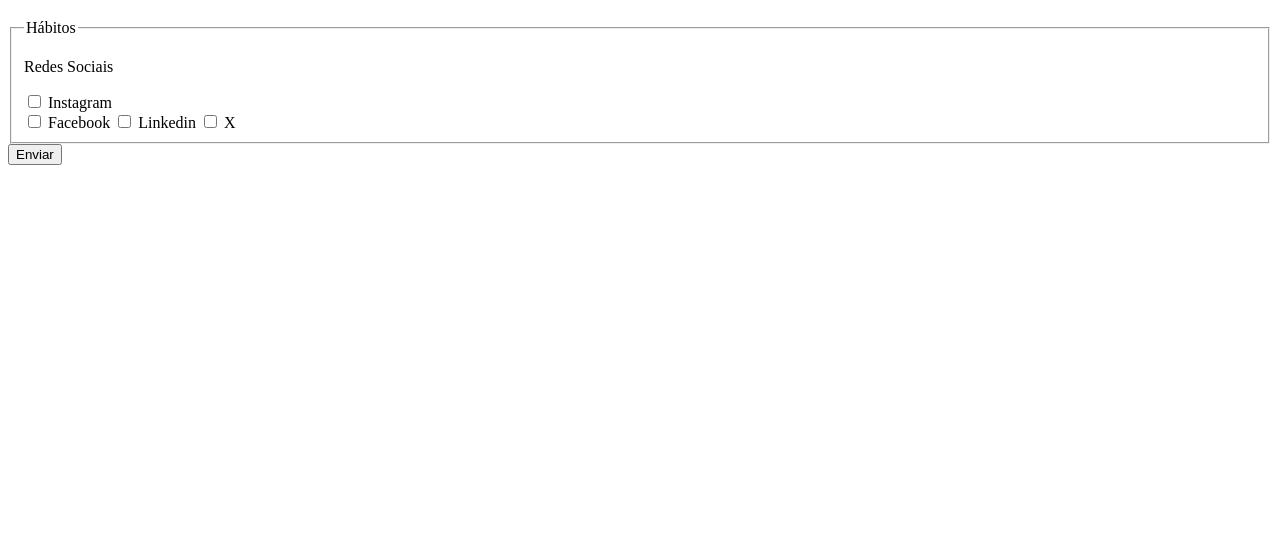
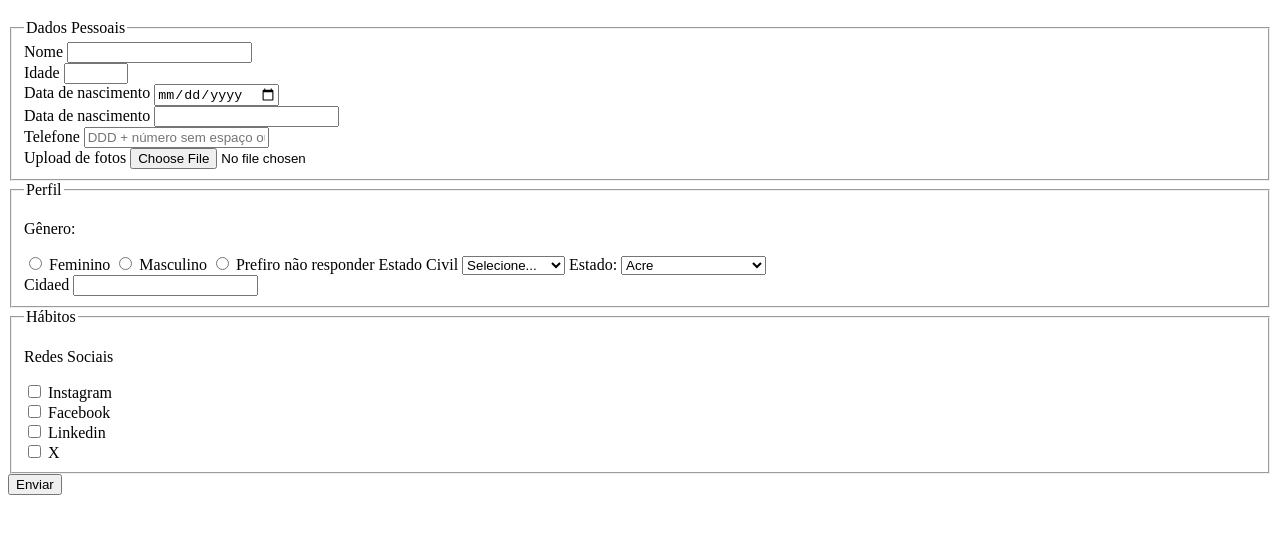
Before and after one commit to CostaFullStack/culturama, a plain HTML site: page index.html in a window 1280 px wide. Shown: the part 61-594 px from the top of the page. Drawn offline with Linux system fonts and the light colour scheme.

Commit message:
adicionando id aos inputs

```diff
--- a/index.html
+++ b/index.html
@@ -15,25 +15,25 @@
   <section>
     <form method="get">
 
-      <!-- <fieldset>
+      <fieldset>
         <legend>Dados Pessoais</legend>
         <label for="userName">Nome</label>
-        <input type="text" name="userName" required>
+        <input type="text" name="userName" id="userName" required>
         <br>
         <label for="userAge">Idade</label>
-        <input type="number" name="userAge" min="12" max="100">
+        <input type="number" name="userAge" id="userAge" min="12" max="100">
         <br>
         <label for="birthDate">Data de nascimento</label>
-        <input type="date" name="birthDate">
+        <input type="date" id="birthDate" name="birthDate">
         <br>
         <label for="userEmail">Data de nascimento</label>
-        <input type="email" name="userEmail" required>
+        <input type="email" name="userEmail" id="userEmail" required>
         <br>
         <label for="userPhoneNumber">Telefone</label>
-        <input type="tel" name="userPhoneNumber" pattern="[0-9]{11}" placeholder="DDD + número sem espaço ou hífen">
+        <input type="tel" name="userPhoneNumber" id="userPhoneNumber" pattern="[0-9]{11}" placeholder="DDD + número sem espaço ou hífen">
         <br>
         <label for="userImage">Upload de fotos</label>
-        <input type="file" accept="image/*" name="userImage">
+        <input type="file" accept="image/*" name="userImage" id="userImage">
         <br>
       </fieldset>
 
@@ -41,17 +41,17 @@
         <legend>Perfil</legend>
 
         <p>Gênero: </p>
-        <input type="radio" name="userGender" value="Feminino">
-        <label for="userGender">Feminino</label>
+        <input type="radio" name="userGender" value="Feminino" id="feminino">
+        <label for="feminino">Feminino</label>
 
-        <input type="radio" name="userGender" value="Masculino">
-        <label for="userGender">Masculino</label>
+        <input type="radio" name="userGender" value="Masculino" id="masculino">
+        <label for="masculino">Masculino</label>
 
-        <input type="radio" name="userGender" value="notInformed">
-        <label for="userGender">Prefiro não responder</label>
+        <input type="radio" name="userGender" value="notInformed" id="notInformed">
+        <label for="notInformed">Prefiro não responder</label>
 
         <label for="martialStatus">Estado Civil</label>
-        <select name="maritalStatus">
+        <select name="maritalStatus" id="martialStatus">
           <option value="notInformed">Selecione...</option>
           <option value="casado">Casado</option>
           <option value="solteiro">Solteiro</option>
@@ -60,7 +60,7 @@
         </select>
 
         <label for="userState">Estado: </label>
-        <select name="userState" required>
+        <select name="userState" required id="userState">
           <option value="acre"> Acre </option>
           <option value="alagoas"> Alagoas</option>
           <option value="amapa"> Amapá</option>
@@ -89,23 +89,27 @@
           <option value="sergipe"> Sergipe</option>
           <option value="tocantins"> Tocantins</option>
         </select>
+        <br>
 
-      </fieldset> -->
+        <label for="userCity">Cidaed</label>
+        <input type="text" id="userCity" name="userCity">
+
+      </fieldset>
 
       <fieldset>
         <legend>Hábitos</legend>
         <p>Redes Sociais</p>
-        <input type="checkbox" name="social" value="instagram">
+        <input type="checkbox" name="social" value="instagram" id="instagram">
         <label for="social">Instagram</label>
         <br>
 
-        <input type="checkbox" name="social" value="facebook">
+        <input type="checkbox" name="social" value="facebook" id="facebook">
         <label for="social">Facebook</label>
-
-        <input type="checkbox" name="social" value="linkedin">
+        <br>
+        <input type="checkbox" name="social" value="linkedin" id="linkedin">
         <label for="social">Linkedin</label>
-
-        <input type="checkbox" name="social" value="x">
+        <br>
+        <input type="checkbox" name="social" value="x" id="x">
         <label for="social">X</label>
       </fieldset>
 
```
